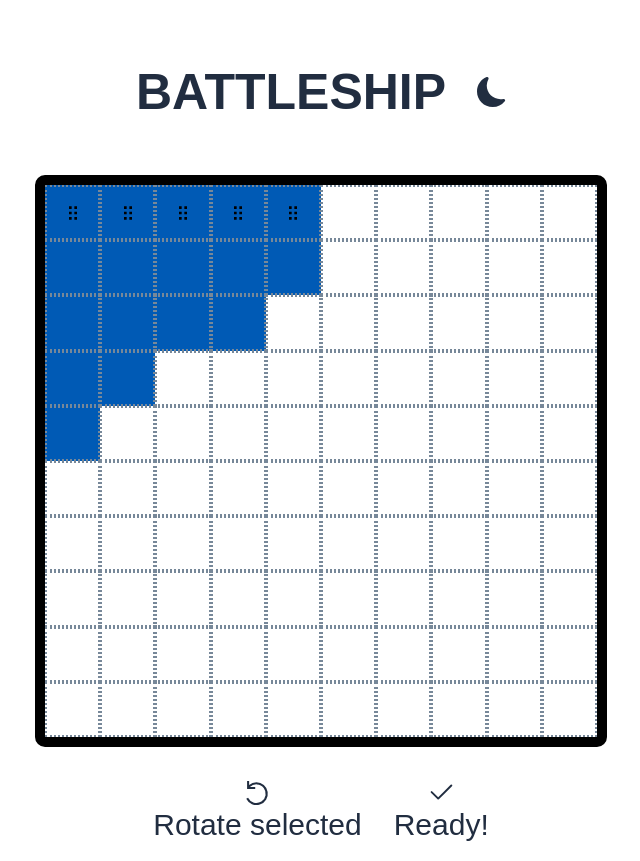
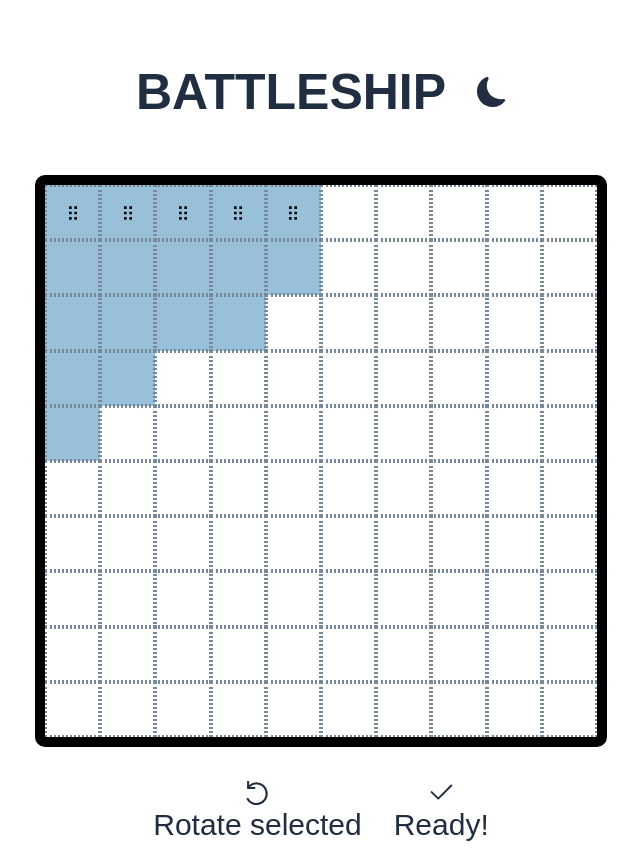
Before and after one commit to earacena/battleship-webapp-frontend, a React (Create React App) app: page /solo in a window 1280 px wide. Shown: the whole page, without its empty margins (319-959 px from the left). Built offline with nearby package versions, Linux system fonts and the light colour scheme.

Commit message:
Refactor Cell styles and add dark mode theme

```diff
--- a/src/features/Battleship/components/Cell/Cell.module.css
+++ b/src/features/Battleship/components/Cell/Cell.module.css
@@ -3,7 +3,6 @@
   --min-size: 30px;
   --max_size: calc(8vh);
 
-  border: 2px lightslategray dotted;
   min-width: var(--min-size);
   max-width: var(--max_size);
   min-height: var(--min-size);
@@ -16,7 +15,30 @@
   align-items: center;
   justify-content: center;
 
+  border: 2px lightslategray dotted;
+  background-image: linear-gradient(135deg, var(--selected), var(--occupied));
+}
 
-  background-image: linear-gradient(135deg, var(--selected), var(--occupied));
+.LightMode {
+  background-color: white;
+}
 
+.LightSelected {
+  background-color: goldenrod;
 }
+
+.LightOccupied {
+  background-color: #98C1D9;
+}
+
+.DarkMode {
+  background-color: #BDD5EA;
+}
+
+.DarkSelected {
+  background-color: goldenrod;
+}
+
+.DarkOccupied {
+  background-color: #577399;
+}
--- a/src/features/Battleship/components/Cell/Cell.tsx
+++ b/src/features/Battleship/components/Cell/Cell.tsx
@@ -1,8 +1,10 @@
 import { useDroppable } from '@dnd-kit/core';
-import React from 'react';
+import React, { useContext } from 'react';
 import classNames from 'classnames';
 import styles from './Cell.module.css';
 import { ImCross } from 'react-icons/im';
+
+import { ThemeContext } from '../../../../App';
 
 export type CellProps = {
   id: string;
@@ -19,44 +21,42 @@ export type CellProps = {
 function Cell({ id, x, y, hit, occupied, playTurn, hidden, selected, children }: CellProps) {
   const { setNodeRef } = useDroppable({ id });
 
-  let selectedColor: string;
-  let occupiedColor: string;
-  if (selected) {
-    selectedColor = '#DC3220';
-  } else {
-    if (occupied) {
-      selectedColor = '#005AB5';
-    } else {
-      selectedColor = 'white';
-    }
-  }
+  const { theme } = useContext(ThemeContext);
 
-  if (occupied) {
+  let styleClass;
+
+  if (theme === 'light') {
     if (hidden) {
-      selectedColor = 'white';
-      occupiedColor = 'white';
-    } else {
-      occupiedColor = '#005AB5';
+      styleClass = styles.LightMode;
+    } else if (selected && occupied) {
+      styleClass = styles.LightSelected;
+    } else if (occupied) {
+      styleClass = styles.LightOccupied;
     }
   } else {
-    occupiedColor = 'white';
+    if (hidden) {
+      styleClass = styles.DarkMode;
+    } else if (selected && occupied) {
+      styleClass = styles.DarkSelected;
+    } else if (occupied) {
+      styleClass = styles.DarkOccupied;
+    } else {
+      styleClass = styles.DarkMode;
+    }
   }
 
   return (
     <div
       ref={setNodeRef}
       className={classNames(
-        styles.Cell
+        styles.Cell,
+        styleClass
       )}
-      style={{
-        '--occupied': occupiedColor,
-        '--selected': selectedColor,
-      } as React.CSSProperties}
       onClick={playTurn}
     >
       {children}
-      {occupied && hit && <ImCross style={{ color: 'red'}} />}
-      {!occupied && hit && <ImCross style={{ color: 'black'}} />}
+      {occupied && hit && <ImCross style={{ color: '#AF0404'}} />}
+      {!occupied && hit && <ImCross style={{ color: '#293241'}} />}
     </div>
   )
 };
```
